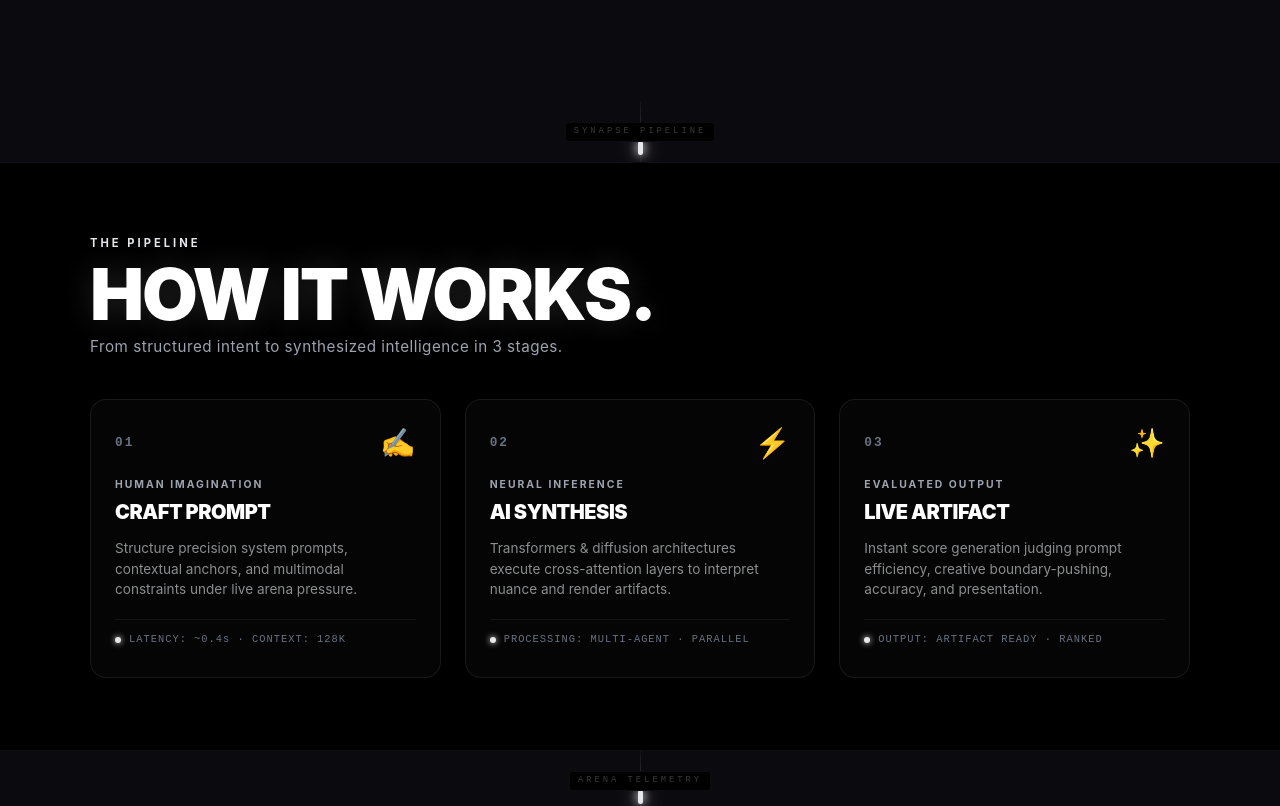
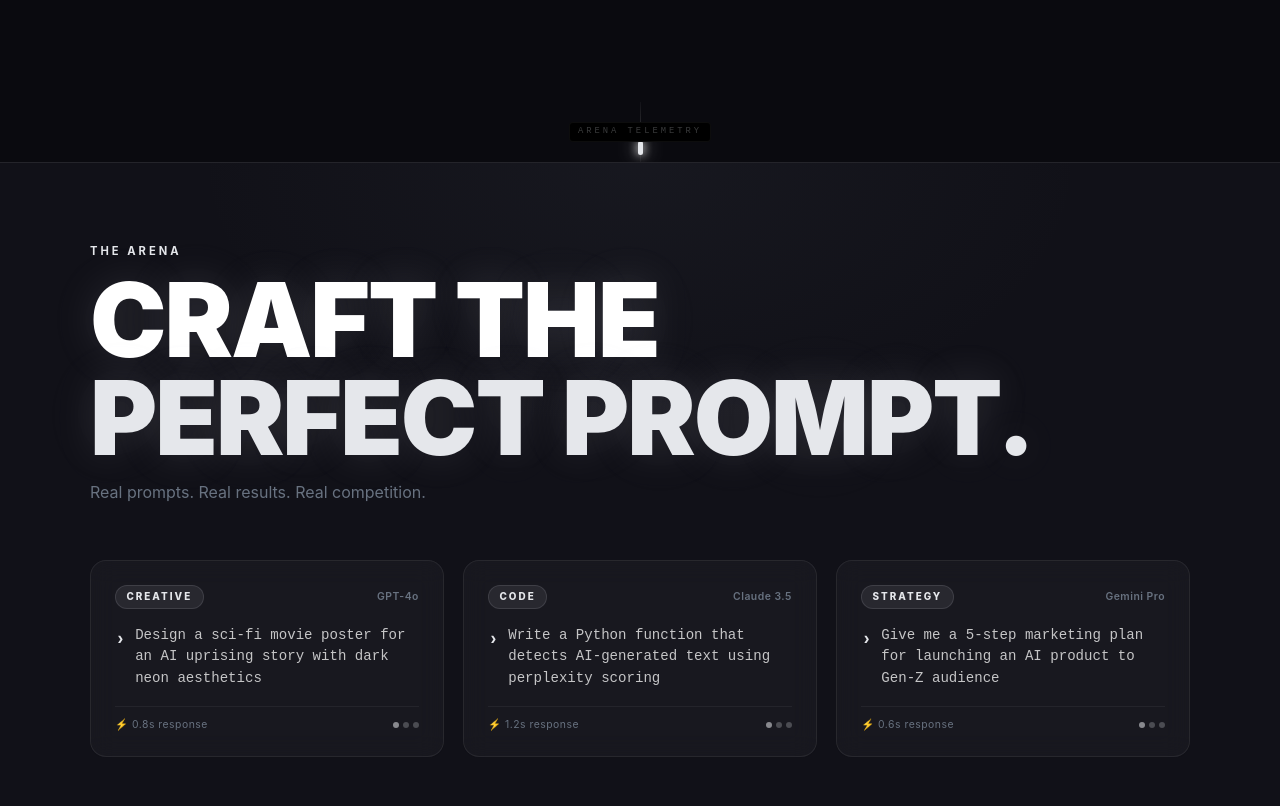
Before and after one commit to aipromptbattle-star/aipromptbattle, a Next.js app: page / in a window 1280 px wide. Shown: the part 2840-3646 px from the top of the page. Built offline with nearby package versions, Linux system fonts and the light colour scheme.

Commit message:
Remove How It Works section as requested

```diff
--- a/src/app/page.tsx
+++ b/src/app/page.tsx
@@ -9,7 +9,6 @@ import { LineHoverLink } from "@/components/ui/line-hover-link";
 import { KineticTextLoader } from "@/components/ui/kinetic-text-loader";
 import { AsciiGlitchRipple } from "@/components/ui/ascii-glitch-ripple";
 import { NeuralNetworkCanvas } from "@/components/ui/neural-network-canvas";
-import { HowItWorks } from "@/components/ui/how-it-works";
 import { CircuitConnector } from "@/components/ui/circuit-connector";
 import Lenis from "lenis";
 import { gsap } from "gsap";
@@ -600,12 +599,6 @@ export default function Home() {
         </section>
 
         {/* [REVERTIBLE MODULE] 🔵 DATA CONDUIT */}
-        <CircuitConnector label="SYNAPSE PIPELINE" />
-
-        {/* [REVERTIBLE MODULE] ✍️ HOW IT WORKS: PROMPT -> AI -> RESULT */}
-        <HowItWorks />
-
-        {/* [REVERTIBLE MODULE] 🔵 DATA CONDUIT */}
         <CircuitConnector label="ARENA TELEMETRY" />
 
         {/* PROMPT ARENA */}
```
